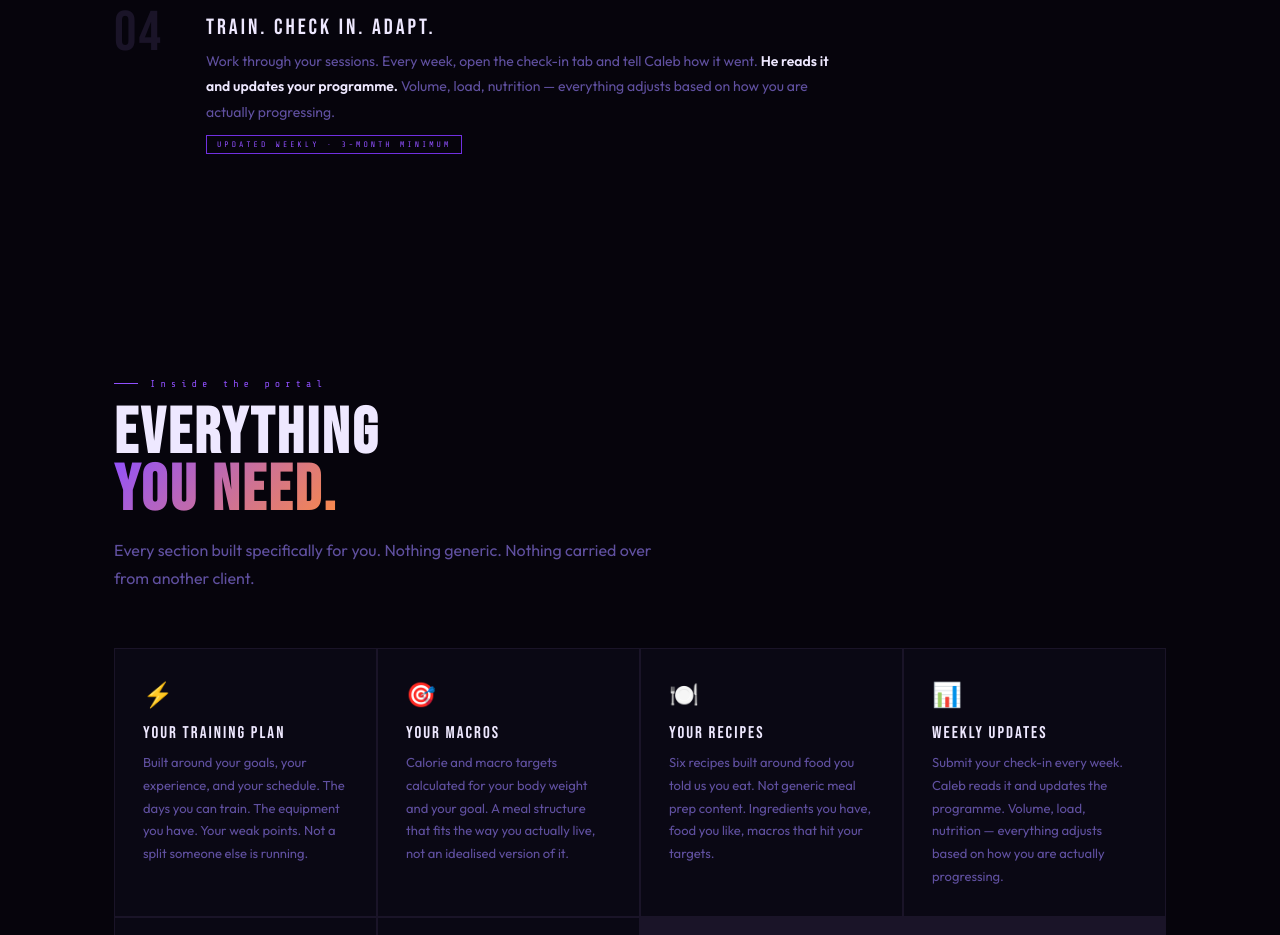
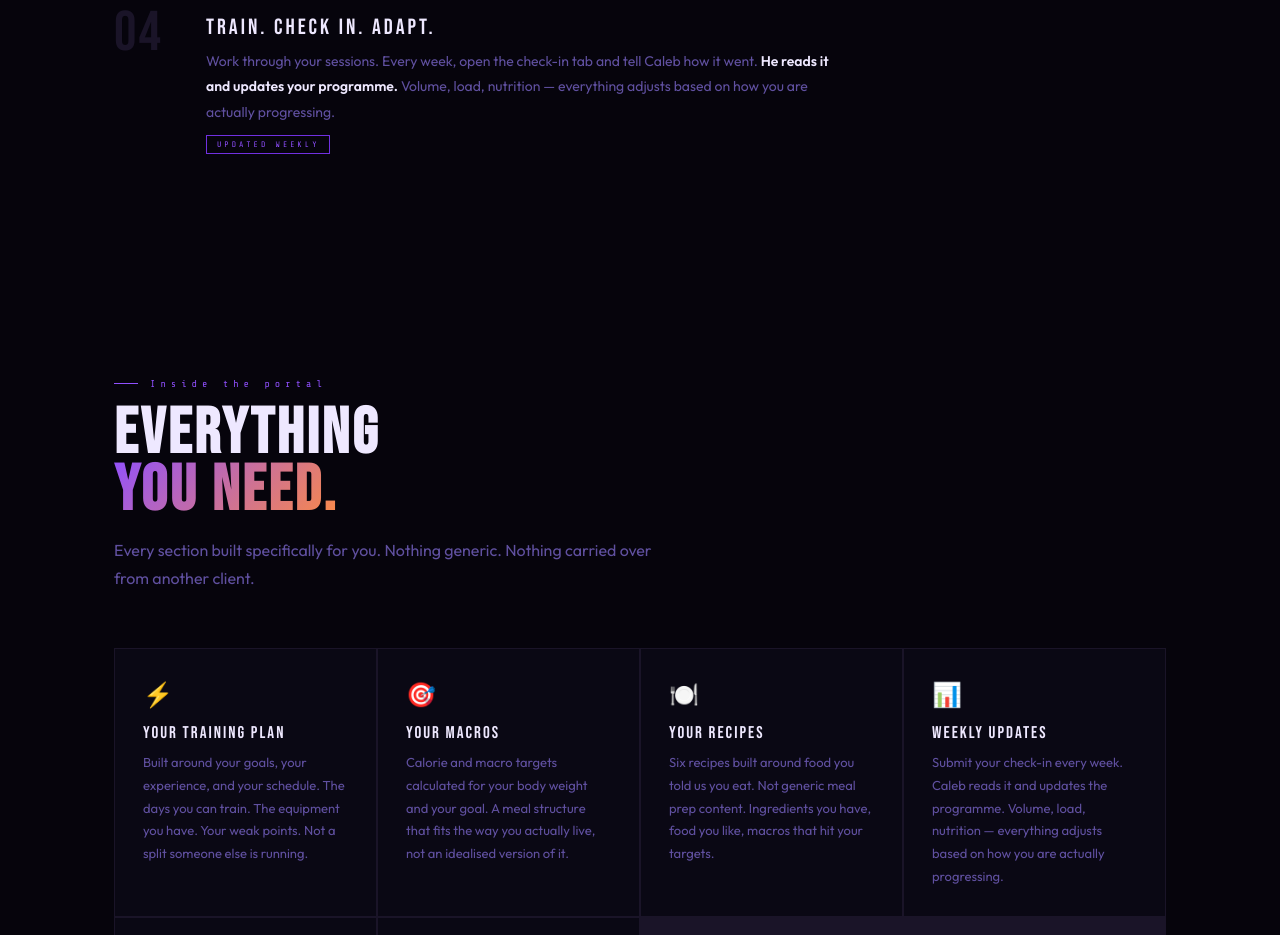
Before and after one commit to sophxflow/calebweb, a plain HTML site: page index.html in a window 1280 px wide. Shown: the part 2980-3915 px from the top of the page. Drawn offline with nearby package versions, Linux system fonts and the light colour scheme.

Commit message:
Update index.html

```diff
--- a/index.html
+++ b/index.html
@@ -641,7 +641,7 @@ footer{
         <div class="step-content">
           <div class="step-title">Train. Check in. Adapt.</div>
           <div class="step-desc">Work through your sessions. Every week, open the check-in tab and tell Caleb how it went. <strong>He reads it and updates your programme.</strong> Volume, load, nutrition — everything adjusts based on how you are actually progressing.</div>
-          <div class="step-tag">UPDATED WEEKLY · 3-MONTH MINIMUM</div>
+          <div class="step-tag">UPDATED WEEKLY</div>
         </div>
       </div>
     </div>
```
